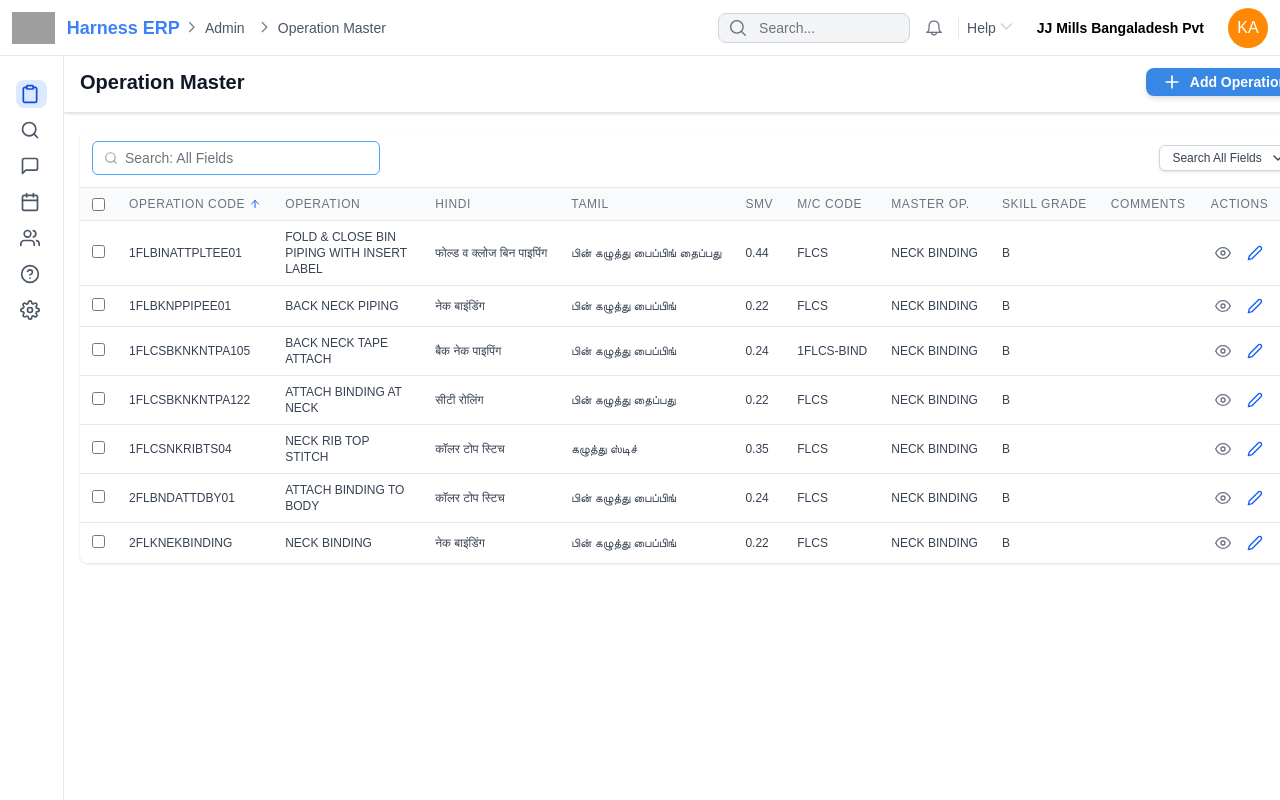
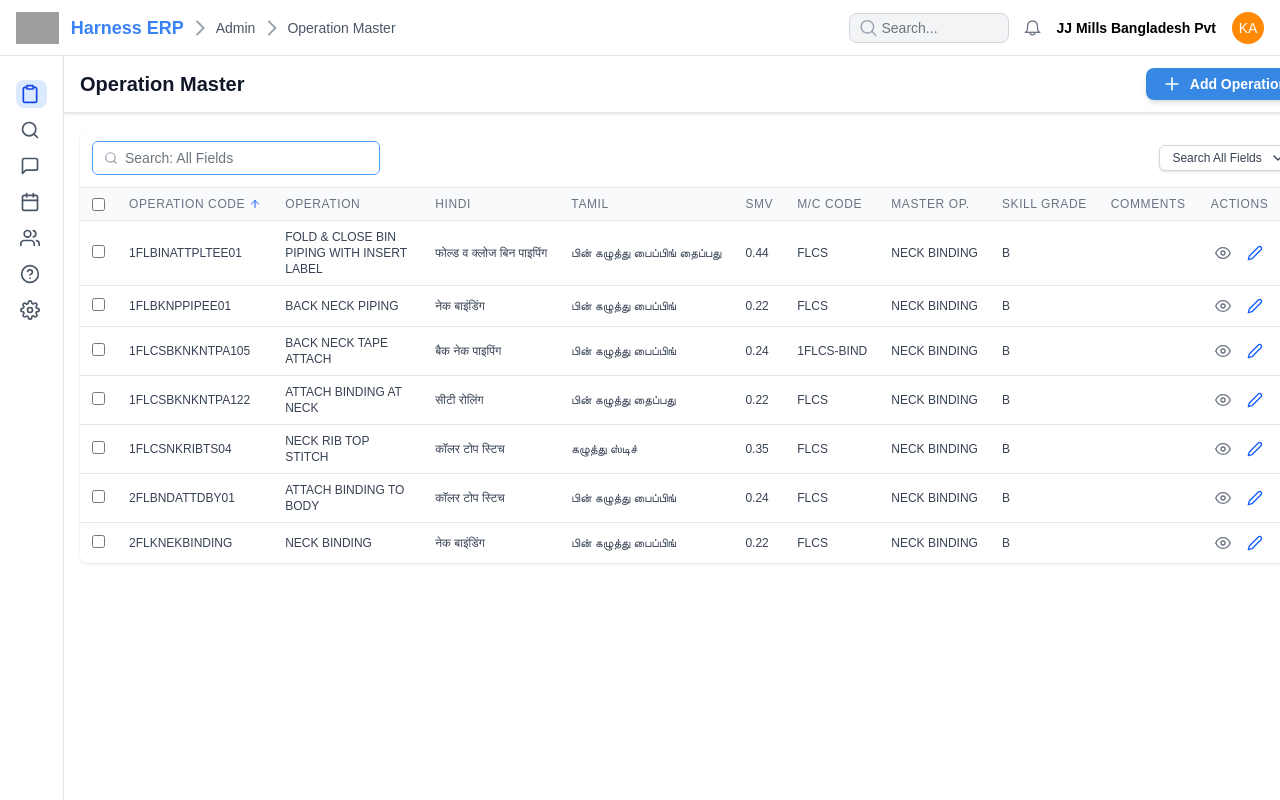
Before and after one commit to Karthicrajamo/Harness-next-app, a Next.js app: page /list in a window 1280 px wide. Shown: the top 800 px of the page. Built offline with nearby package versions, Linux system fonts and the light colour scheme; grey boxes are pictures that could not be loaded.

Commit message:
Relax eslint rules for CI

```diff
--- a/src/app/dashboard/page.tsx
+++ b/src/app/dashboard/page.tsx
@@ -6,8 +6,6 @@ import { useState } from "react";
 
 export default function DashboardPage() {
   const router = useRouter();
-
-  const [logoutPop, setLogoutPop] = useState(false);
 
   const handleLogout = async () => {
     await fetch("/api/auth/logout", { method: "POST" });
--- a/src/components/Header.tsx
+++ b/src/components/Header.tsx
@@ -1,32 +1,32 @@
 import Image from "next/image";
-import React from "react";
-// Assuming you've installed React Bits:
-// import { Button } from 'reactbits';
 import { FiPlus } from "react-icons/fi";
 
-// --- Type Definitions ---
+/* ----------------------------------
+   Types
+----------------------------------- */
+
 interface HeaderProps {
   title: string;
-  showCreateButton?: boolean; // Optional prop to control button visibility
-  onCreateClick?: () => void; // Function to handle the 'Create' button click
+  showCreateButton?: boolean;
+  onCreateClick?: () => void;
 }
 
-// --- Main Header Component ---
-const Header: React.FC<HeaderProps> = ({
-  title,
-  showCreateButton = true,
-  onCreateClick,
-}) => {
-  // Placeholder for the React Bits Button functionality
-  const AnimatedCreateButton: React.FC = () => {
+interface AnimatedCreateButtonProps {
+  onClick?: () => void;
+}
+
+/* ----------------------------------
+   Sub Components (OUTSIDE render)
+----------------------------------- */
+
+const AnimatedCreateButton: React.FC<AnimatedCreateButtonProps> = ({ onClick }) => {
   return (
     <button
-        // This is the CRITICAL line that calls the function passed from ListPage
-        onClick={onCreateClick}
+      onClick={onClick}
       className="
-          flex items-center space-x-2
+        flex items-center gap-2
         bg-[#3788E5] text-white
-          px-4 py-1 rounded-lg
+        px-4 py-1.5 rounded-lg
         shadow-md hover:bg-blue-700
         focus:outline-none focus:ring-2 focus:ring-blue-500 focus:ring-offset-2
         transition-all duration-200 ease-in-out text-sm
@@ -38,107 +38,91 @@ const Header: React.FC<HeaderProps> = ({
   );
 };
 
+/* ----------------------------------
+   Main Header Component
+----------------------------------- */
+
+const Header: React.FC<HeaderProps> = ({
+  title,
+  showCreateButton = true,
+  onCreateClick,
+}) => {
   return (
-    // Top bar spanning the width of the main content area
     <>
-      // Top bar spanning the width of the main content area
-      <div className="h-14 w-full fixed top-0 left-0 z-10 p-3 border-b border-gray-200 bg-white flex justify-between items-center">
-        {/* Left Side: Brand & Breadcrumb */}
+      {/* Top Navigation Bar */}
+      <div className="h-14 w-full fixed top-0 left-0 z-20 px-4 border-b border-gray-200 bg-white flex justify-between items-center">
+        {/* Left Section */}
         <div className="flex items-center">
           <Image
-      src="https://res.cloudinary.com/dcgpglrqt/image/upload/v1765774217/Group_454_ynotl6.png" // Still uses the root-relative path
+            src="https://res.cloudinary.com/dcgpglrqt/image/upload/v1765774217/Group_454_ynotl6.png"
             alt="Harness ERP Logo"
-      width={38} // Approximate width in pixels for md:h-8 (32px)
-      height={38} // Approximate height in pixels for md:h-8 (32px)
-      className="h-6 md:h-8 w-auto mr-3" // Tailwind classes for visual size
+            width={38}
+            height={38}
+            className="h-6 md:h-8 w-auto mr-3"
+            priority
           />
-          <h1 className="flex items-center font-semibold text-lg text-[#3b82f6]">
+
+          <h1 className="font-semibold text-lg text-[#3b82f6]">
             Harness ERP
           </h1>
-          {/* Hide breadcrumb separator and 'Dashboard' on small screens */}
-          <span
-            className="hidden sm:inline pi pi-chevron-right"
-            style={{
-              fontSize: "0.7rem",
-              marginLeft: "6px",
-              color: "gray",
-            }}
-          ></span>
-          <h3 className="hidden sm:flex mx-2 items-center text-gray-600 text-sm">
-            Admin
-          </h3><span
-            className="hidden sm:inline pi pi-chevron-right"
-            style={{
-              fontSize: "0.7rem",
-              marginLeft: "6px",
-              color: "gray",
-            }}
-          ></span>
-          <h3 className="hidden sm:flex mx-2 items-center text-gray-600 text-sm">
+
+          <span className="hidden sm:inline pi pi-chevron-right mx-2 text-gray-400 text-xs" />
+          <span className="hidden sm:inline text-gray-600 text-sm">Admin</span>
+          <span className="hidden sm:inline pi pi-chevron-right mx-2 text-gray-400 text-xs" />
+          <span className="hidden sm:inline text-gray-600 text-sm">
             Operation Master
-          </h3>
+          </span>
         </div>
 
-        {/* Right Side: Search, Notifications, User */}
-        <div className="flex items-center space-x-2 sm:space-x-4">
-          {/* Search Bar - Hide completely on extra small screens, show on small screens and up */}
-          <div className="relative hidden sm:block w-32 md:w-48">
-            <span className="absolute left-3 top-1/2 -translate-y-1/2 pi pi-search text-gray-500 text-xs md:text-sm"></span>
+        {/* Right Section */}
+        <div className="flex items-center gap-4">
+          {/* Search */}
+          <div className="relative hidden sm:block w-40">
+            <span className="absolute left-3 top-1/2 -translate-y-1/2 pi pi-search text-gray-400 text-xs" />
             <input
               type="text"
-              className="pl-8 sm:pl-10 border border-gray-300 rounded-lg bg-gray-100 w-full py-1 text-sm"
-              placeholder="Search..." />
+              className="pl-8 border border-gray-300 rounded-lg bg-gray-100 w-full py-1 text-sm"
+              placeholder="Search..."
+            />
           </div>
 
-          <span className="pi pi-bell text-gray-500 text-sm md:text-base"></span>
+          {/* Notifications */}
+          <span className="pi pi-bell text-gray-500 text-base cursor-pointer" />
 
-          {/* Help Menu - Hide completely on small screens, show on medium and up */}
-          <h3 className="hidden md:flex items-center text-gray-600 border-l pl-2 border-gray-200 text-sm">
-            Help
-            <span
-              className="pi pi-chevron-down"
-              style={{
-                fontSize: "0.8rem",
-                marginLeft: "4px",
-                color: "lightgray",
-              }}
-            ></span>
-          </h3>
-<h3 className="hidden sm:flex mx-2 items-center text-black font-bold mr-6 text-sm">
-            JJ Mills Bangaladesh Pvt
-          </h3>
-          {/* User Profile and Logout Dropdown (New Group/Hover structure) */}
+          {/* Company Name */}
+          <span className="hidden sm:block text-sm font-bold text-black">
+            JJ Mills Bangladesh Pvt
+          </span>
+
+          {/* User Profile */}
           <div className="relative group">
-            {/* User Initial Badge (Modified: Added lg:text-sm) */}
-            <h1 className="bg-orange-400 w-8 h-8 md:w-10 md:h-10 flex items-center justify-center rounded-full text-white text-sm md:text-base **lg:text-sm** cursor-pointer">
+            <div className="bg-orange-400 w-8 h-8 flex items-center justify-center rounded-full text-white text-sm cursor-pointer">
               KA
-            </h1>
+            </div>
 
-            {/* Logout Dropdown */}
-            <div className="absolute right-0 mt-2 w-32 bg-white border border-gray-200 rounded-md shadow-lg hidden **group-hover:block** z-20">
+            <div className="absolute right-0 mt-2 w-32 bg-white border border-gray-200 rounded-md shadow-lg hidden group-hover:block z-30">
               <button
-                // onClick={handleLogout}
-                className="w-full text-left px-4 py-2 text-sm text-red-600 hover:bg-gray-100 flex items-center"
+                className="w-full px-4 py-2 text-sm text-red-600 hover:bg-gray-100 flex items-center"
               >
-                <span className="pi pi-sign-out mr-2"></span>
+                <span className="pi pi-sign-out mr-2" />
                 Logout
               </button>
             </div>
           </div>
         </div>
-      </div><header className="bg-white border-b border-gray-200 sticky top-0 z-5 p-4 md:p-4 shadow-sm mt-7">
+      </div>
+
+      {/* Page Header */}
+      <header className="bg-white border-b border-gray-200 sticky top-14 z-10 px-4 py-3 shadow-sm mt-14">
         <div className="flex justify-between items-center">
-          {/* Page Title */}
-          <h1 className="text-xl font-bold text-gray-900">{title}</h1>
+          <h2 className="text-xl font-bold text-gray-900">{title}</h2>
 
-          {/* Action Button */}
           {showCreateButton && (
-            <div>
-              <AnimatedCreateButton />
-            </div>
+            <AnimatedCreateButton onClick={onCreateClick} />
           )}
         </div>
-      </header></>
+      </header>
+    </>
   );
 };
 
```
Lines whose indentation alone changed are shown as unchanged.
